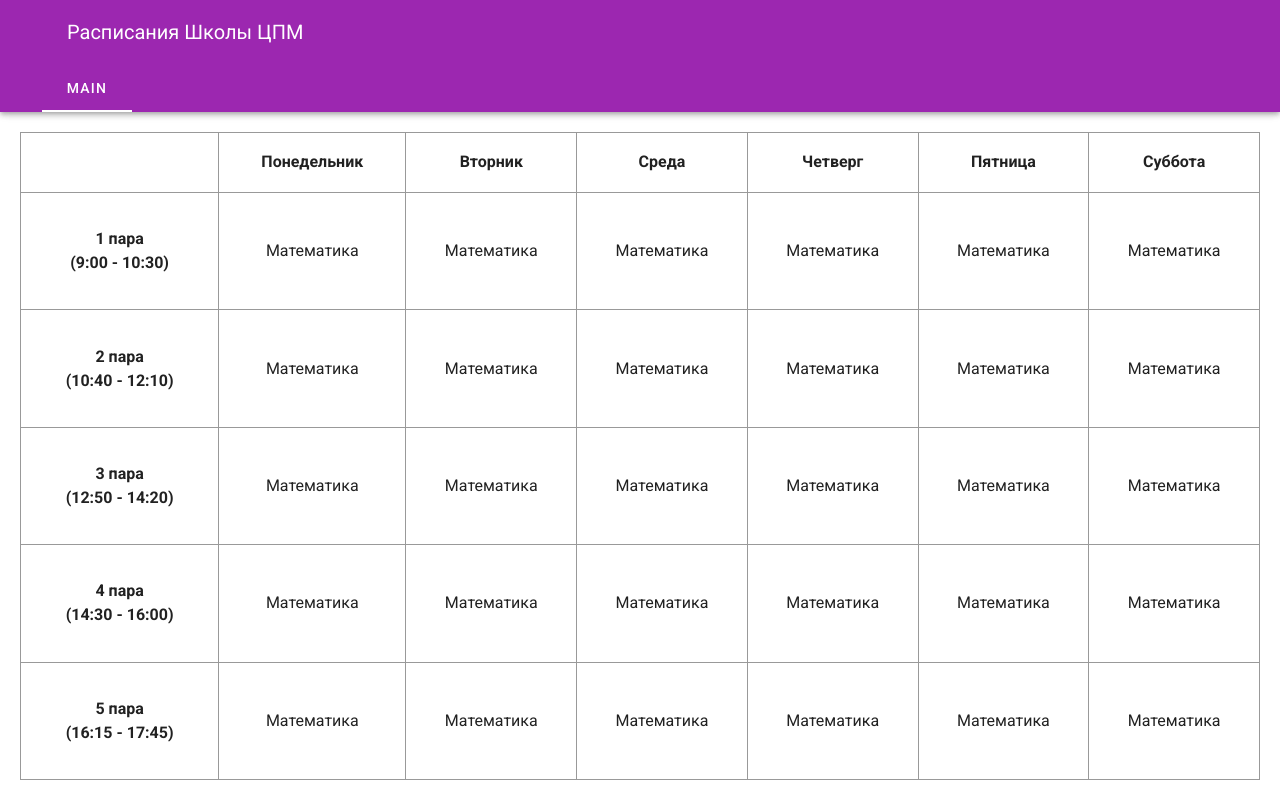
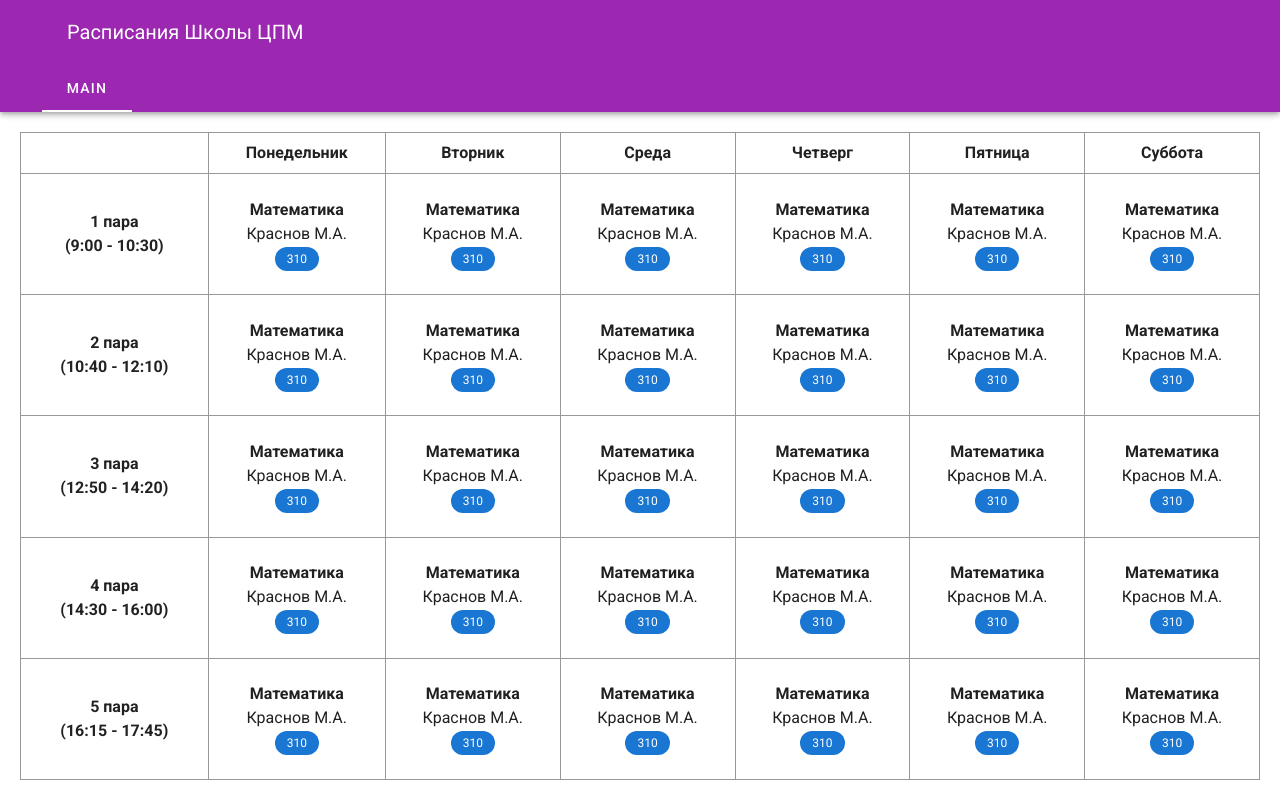
Before and after one commit to maksim-mshp/cpm-schedule, a Vue app: page / in a window 1280 px wide. Built offline with nearby package versions, Linux system fonts and the light colour scheme.

Commit message:
ячейка урока вынесена в отдельный компонент

```diff
--- /dev/null
+++ b/src/components/table/Lesson.vue
@@ -0,0 +1,23 @@
+<template>
+	<td>
+		<span class="lesson-title">Математика</span><br />
+		<span class="lesson-teacher">Краснов М.А.</span><br />
+		<v-chip class="ma-0" color="primary" small>310</v-chip>
+	</td>
+</template>
+
+<script>
+export default {
+	name: "Lesson",
+};
+</script>
+
+<style scoped>
+td {
+	border: 1px solid #999;
+	text-align: center;
+}
+.lesson-title {
+	font-weight: bold;
+}
+</style>
--- a/src/views/Main.vue
+++ b/src/views/Main.vue
@@ -11,64 +11,68 @@
 		</tr>
 		<tr>
 			<th>1 пара<br>(9:00 - 10:30)</th>
-			<td>Математика</td>
-			<td>Математика</td>
-			<td>Математика</td>
-			<td>Математика</td>
-			<td>Математика</td>
-			<td>Математика</td>
+			<Lesson/>
+			<Lesson/>
+			<Lesson/>
+			<Lesson/>
+			<Lesson/>
+			<Lesson/>
 		</tr>
 		<tr>
 			<th>2 пара<br>(10:40 - 12:10)</th>
-			<td>Математика</td>
-			<td>Математика</td>
-			<td>Математика</td>
-			<td>Математика</td>
-			<td>Математика</td>
-			<td>Математика</td>
+			<Lesson/>
+			<Lesson/>
+			<Lesson/>
+			<Lesson/>
+			<Lesson/>
+			<Lesson/>
 		</tr>
 		<tr>
 			<th>3 пара<br>(12:50 - 14:20)</th>
-			<td>Математика</td>
-			<td>Математика</td>
-			<td>Математика</td>
-			<td>Математика</td>
-			<td>Математика</td>
-			<td>Математика</td>
+			<Lesson/>
+			<Lesson/>
+			<Lesson/>
+			<Lesson/>
+			<Lesson/>
+			<Lesson/>
 		</tr>
 		<tr>
 			<th>4 пара<br>(14:30 - 16:00)</th>
-			<td>Математика</td>
-			<td>Математика</td>
-			<td>Математика</td>
-			<td>Математика</td>
-			<td>Математика</td>
-			<td>Математика</td>
+			<Lesson/>
+			<Lesson/>
+			<Lesson/>
+			<Lesson/>
+			<Lesson/>
+			<Lesson/>
 		</tr>
 		<tr>
 			<th>5 пара<br>(16:15 - 17:45)</th>
-			<td>Математика</td>
-			<td>Математика</td>
-			<td>Математика</td>
-			<td>Математика</td>
-			<td>Математика</td>
-			<td>Математика</td>
+			<Lesson/>
+			<Lesson/>
+			<Lesson/>
+			<Lesson/>
+			<Lesson/>
+			<Lesson/>
 		</tr>
 	</table>
 </template>
 
 <script>
+import Lesson from '@/components/table/Lesson.vue'
 export default {
 	name: "Main",
+	components: {
+		Lesson
+	}
 };
 </script>
 
 <style scoped>
-td, th {
+th {
 	border: 1px solid #999;
 }
-
 td {
+	border: 1px solid #999;
 	text-align: center;
 }
 
```
